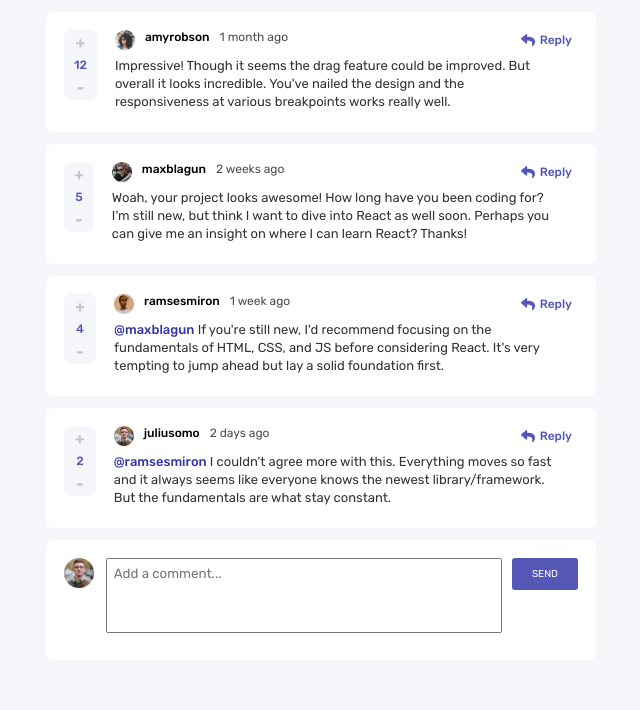
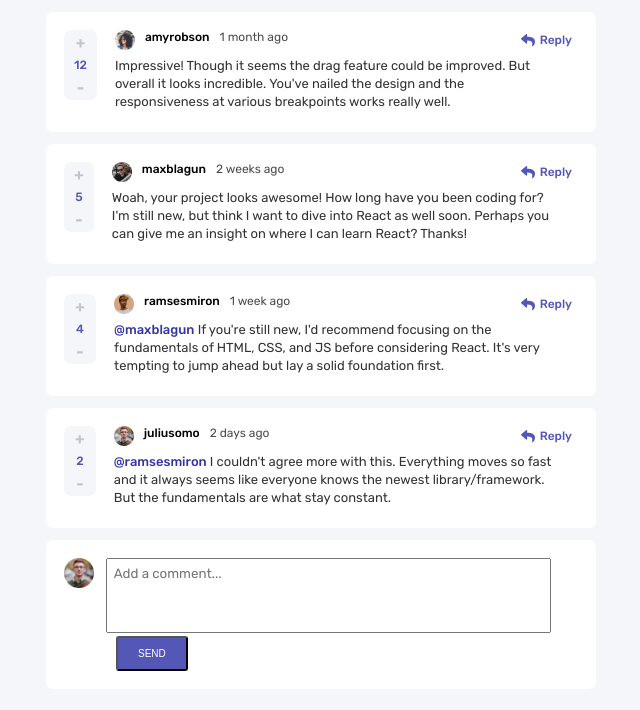
Before and after one commit to doganeraylin/interactive-comments-react, a React (Vite) app: page / in a window 1280 px wide. Shown: the top 710 px of the page, without its empty margins (319-959 px from the left). Built offline with nearby package versions, Linux system fonts and the light colour scheme.

Commit message:
added delete comment and add comment functions

```diff
--- a/src/components/AddComment.jsx
+++ b/src/components/AddComment.jsx
@@ -1,16 +1,84 @@
+import { useState, useContext, createContext } from "react"
+import data from "../data.json"
+import DeleteModal from "./DeleteModal"
+import UserReply from "./UserReply"
+
 const AddComment = ()  => {
 
+    const [value, setTextareaValue] = useState("")
+    const [formSubmitted, setFormSubmitted] = useState(false)
+    const [comments, setComments] = useState(data.comments.slice())
+    const [submittedComments, setSubmittedComments] = useState([])
+    const [isModalOpen, setIsModalOpen] = useState(false)
+
+    function handleSubmit(event) {
+      event.preventDefault()
+
+      const newComment = {
+        content: value,
+        img: "../../public/images/avatars/image-juliusomo.png",
+        username: "juliusomo",
+        counter: 0
+      }
+
+      setComments([...comments, newComment])
+      setSubmittedComments([])
+      setSubmittedComments([...submittedComments, newComment])
+      setFormSubmitted(true)
+      setTextareaValue("")
+      setIsModalOpen(false)
+    }
+
+    function deleteComments (id) {
+        const updatedComments = submittedComments.filter((comment) => comment.id !== id)
+        setSubmittedComments(updatedComments)
+    }
+
+    function handleToggle () {
+      setIsModalOpen(!isModalOpen)
+  }
+
     return (
+      <>
+        <div>
+          {submittedComments.map((comment, index) => (
+            <UserReply
+              key={index}
+              content={comment.content}
+              createdAt={comment.createdAt}
+              img={comment.img}
+              username={comment.username}
+              counter={comment.counter}
+              handleToggle={handleToggle}
+             />
+          ))}
+        </div>
+
+        {isModalOpen && submittedComments.map((comment, index) => (
+            <DeleteModal
+              key={index}
+              cancelDelete = {handleToggle}
+              deleteComment={() => deleteComments(comment.id)}
+            />
+        ))}
+
         <div className="card-container">
           <img src="../../public/images/avatars/image-juliusomo.png" className="comment-user-icon"></img>
+          <form id="add-comment-form" onSubmit={handleSubmit}>
             <textarea
+              id="textarea"
               className="add-comment-textarea"
               cols="50"
               rows="4"
               placeholder="Add a comment..."
-            ></textarea>
-            <p className="send-btn">SEND</p>
+              onChange={(event) => setTextareaValue(event.target.value)}
+              value={value}
+            >
+            </textarea>
+            <button type="submit" className="send-btn">SEND</button>
+          </form>
         </div>
+      </>
     )
   }
 
```
Lines whose indentation alone changed are shown as unchanged.
